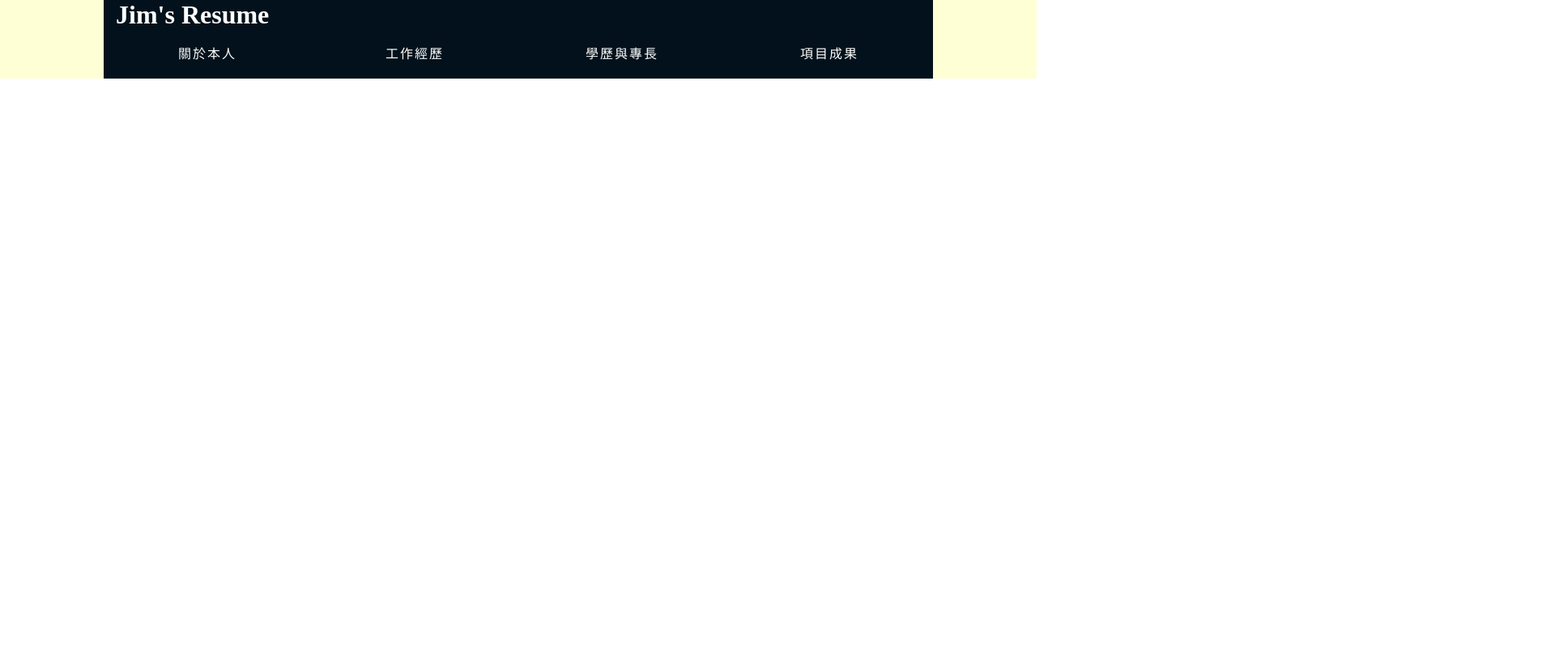
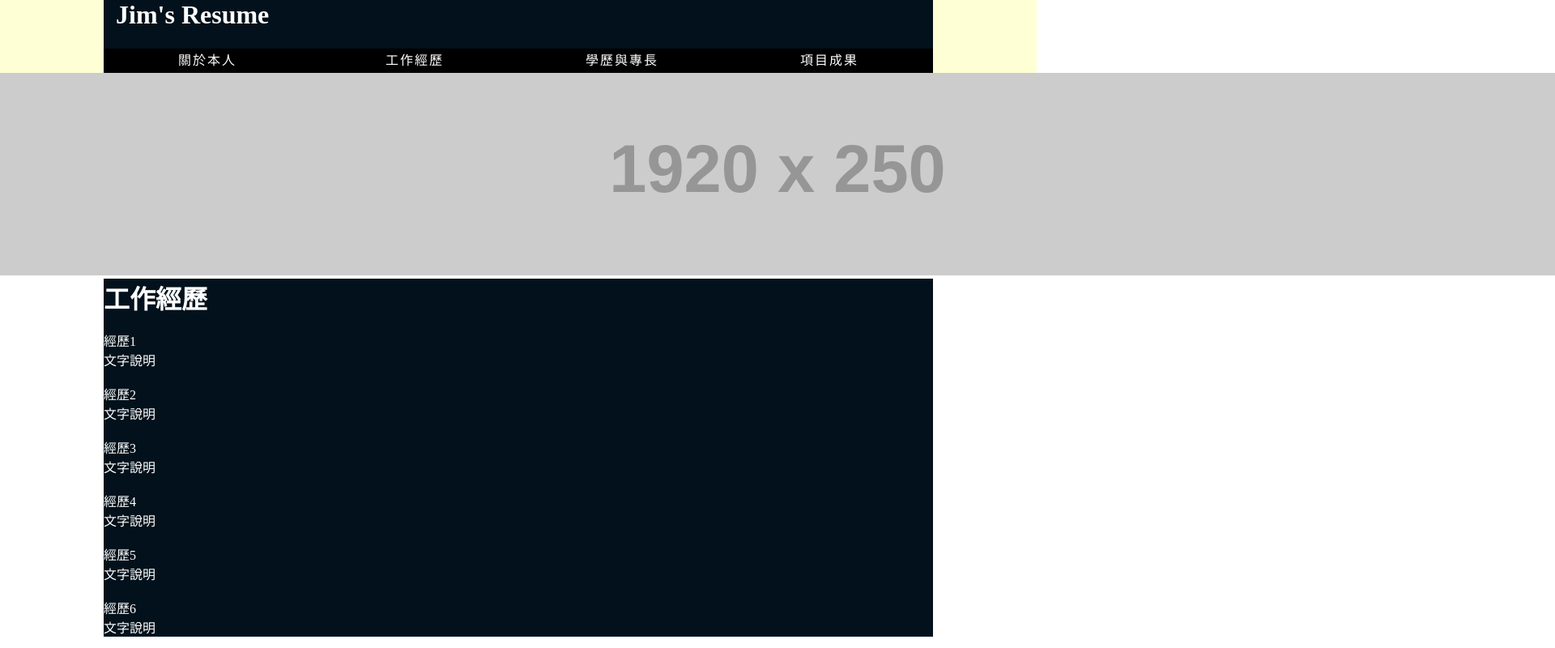
Before and after one commit to jim527mba/jim527mba.github.io, a plain HTML site: page index.html in a window 1280 px wide. Shown: the whole page at 81% size, 1920 px wide, since content can reach past the window. Drawn offline with Linux system fonts and the light colour scheme; placeholder pictures from the web are drawn by us.

Commit message:
v06151442

```diff
--- a/index.html
+++ b/index.html
@@ -1,5 +1,6 @@
 <!DOCTYPE html>
 <html lang="en">
+
 <head>
     <meta charset="UTF-8">
     <meta http-equiv="X-UA-Compatible" content="IE=edge">
@@ -7,6 +8,7 @@
     <title>Jim's WEB</title>
     <link rel="stylesheet" href="/public/CSS/styles.css">
 </head>
+
 <body>
     <header>
         <div class="container">
@@ -22,7 +24,47 @@
         </div>
     </header>
 
+<!-- ---------------------------分割線--------------------------- -->
+<img src="https://via.placeholder.com/1920x250" alt="1920x550">
+
+<!-- .container>h1{工作經歷}+.row>.col-4*6>img.img-fluid+p.title>a[href="#"]{經歷$}^p.description{文字說明} -->
+<div class="container">
+    <h1>工作經歷</h1>
+    <div class="row">
+        <div class="col-4">
+            <img src="" alt="" class="img-fluid">
+            <p class="title"><a href="#">經歷1</a></p>
+            <p class="description">文字說明</p>
+        </div>
+        <div class="col-4">
+            <img src="" alt="" class="img-fluid">
+            <p class="title"><a href="#">經歷2</a></p>
+            <p class="description">文字說明</p>
+        </div>
+        <div class="col-4">
+            <img src="" alt="" class="img-fluid">
+            <p class="title"><a href="#">經歷3</a></p>
+            <p class="description">文字說明</p>
+        </div>
+        <div class="col-4">
+            <img src="" alt="" class="img-fluid">
+            <p class="title"><a href="#">經歷4</a></p>
+            <p class="description">文字說明</p>
+        </div>
+        <div class="col-4">
+            <img src="" alt="" class="img-fluid">
+            <p class="title"><a href="#">經歷5</a></p>
+            <p class="description">文字說明</p>
+        </div>
+        <div class="col-4">
+            <img src="" alt="" class="img-fluid">
+            <p class="title"><a href="#">經歷6</a></p>
+            <p class="description">文字說明</p>
+        </div>
+    </div>
+</div>
 
 
 </body>
+
 </html>
--- a/public/CSS/SCSS/styles.scss
+++ b/public/CSS/SCSS/styles.scss
@@ -1,11 +1,11 @@
-$primary-color:#3f4045;
+$primary-color:white;
 
 * {
     margin: 0;
     padding: 0;
 }
 
-a {
+a,h1,p {
     text-decoration: none;
     color: $primary-color;
 }
@@ -14,7 +14,9 @@ body {
     padding: 0;
     margin: 0
 }
-
+// ---------------------------header---------------------------
+// ---------------------------header---------------------------
+// ---------------------------header---------------------------
 header {
     background-color: rgb(255, 255, 213);
 }
@@ -30,6 +32,7 @@ header>.container>h1 {
     color: white;
     margin-left: 15px;
     // margin-top:15px;
+    height: 60px;
 }
 
 ul,
@@ -40,21 +43,37 @@ ol {
 header>.container>nav>ul {
     display: flex;
     justify-content: space-around;
+    padding: 0px;
+    height: 30px;
+
 }
 
 header>.container>nav>ul>li {
     // margin-right: 30;
     // border: 0.5px solid white;
     width: 25%;
+    height: 100%;
     text-align: center;
+    background-color:black;
+}
+header>.container>nav>ul>li:hover {
+    // margin-right: 30;
+    // border: 0.5px solid white;
+    // width: 25%;
+    // height: 100%;
+    // text-align: center;
+    background-color:#5d737e;
 }
 
 header>.container>nav>ul>li>a {
-    line-height: 60px;
+    line-height: 30px;
     color: white;
     // font-size: 1em;
     letter-spacing: 2px;
     // border: 0.5px solid white;
     // box-sizing: border-box;
-    display:block ;
+    display: block;
 }
+// ---------------------------內容---------------------------
+// ---------------------------內容---------------------------
+// ---------------------------內容---------------------------
```
Also changed, not shown: public/CSS/styles.css. Lines whose indentation alone changed are shown as unchanged.
